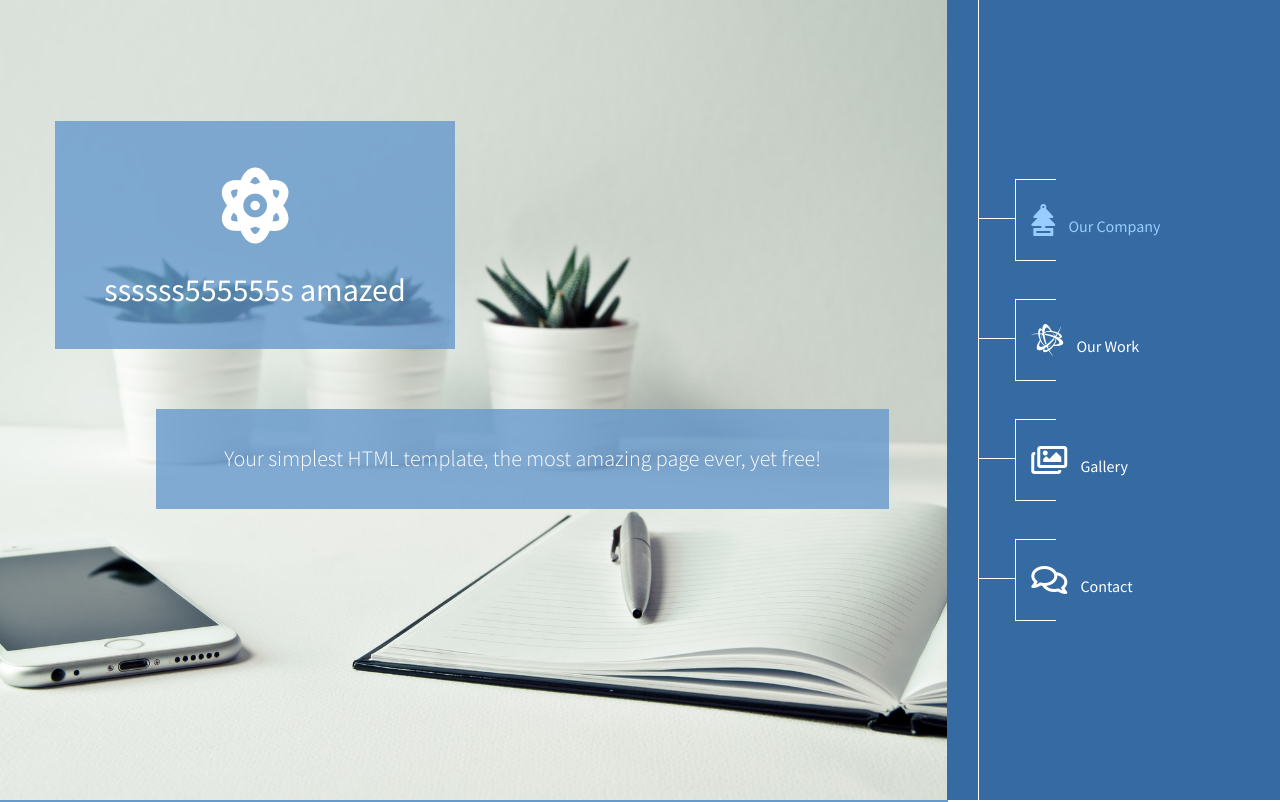
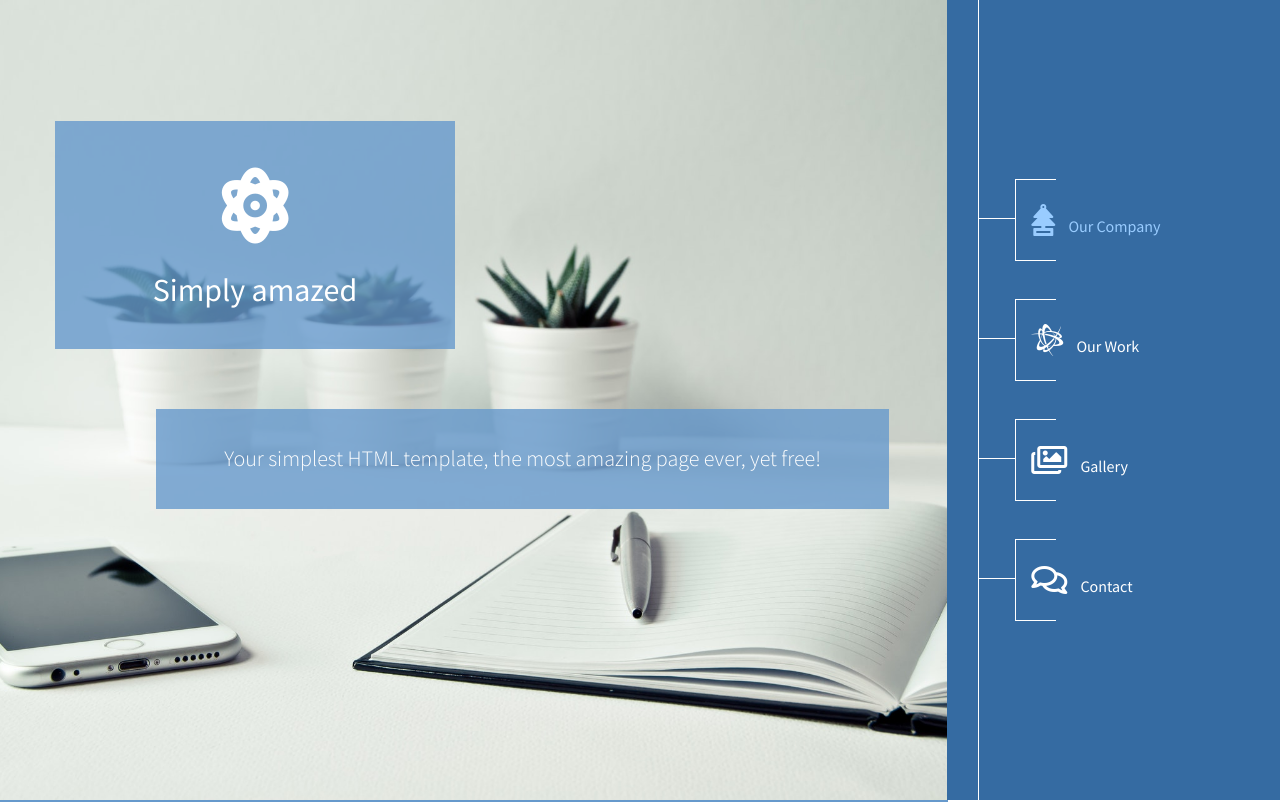
Before and after one commit to yashmsh/websitesimply, a plain HTML site: page index.html in a window 1280 px wide. Shown: the top 802 px of the page. Drawn offline with Linux system fonts and the light colour scheme.

Commit message:
Update index.html

```diff
--- a/index.html
+++ b/index.html
@@ -54,7 +54,7 @@ https://www.tooplate.com/view/2123-simply-amazed
             <div class="banner-section section parallax-window" data-parallax="scroll" data-image-src="img/section-1-bg.jpg" id="section-1">
                 <div class="container">
                     <div class="item">
-                        <div class="bg-blue-transparent logo-fa"><span><i class="fas fa-2x fa-atom"></i></span> ssssss555555s amazed</div>
+                        <div class="bg-blue-transparent logo-fa"><span><i class="fas fa-2x fa-atom"></i></span> Simply amazed</div>
                         <div class="bg-blue-transparent simple"><p>Your simplest HTML template, the most amazing page ever, yet free!</p></div>
                     </div>
                 </div>
```
